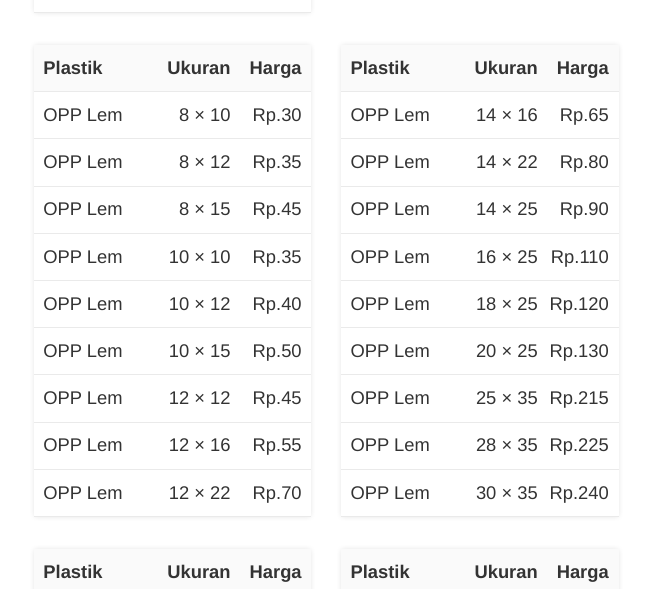
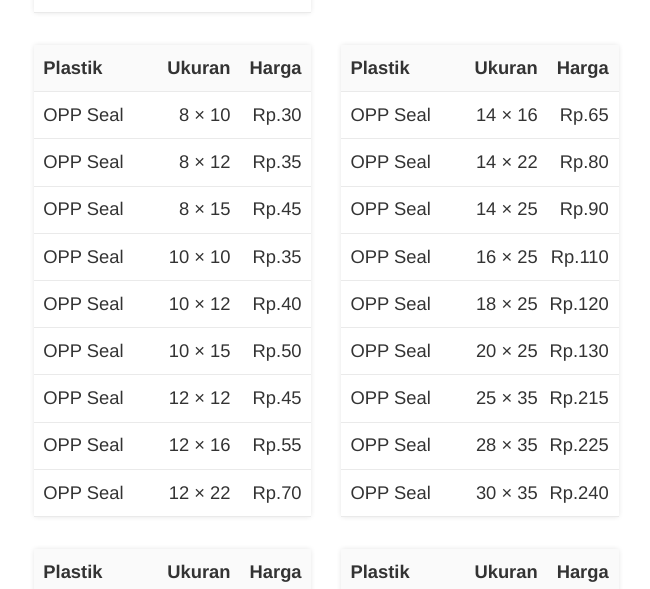
Before and after one commit to tertanda/kursif.github.io, a Jekyll site: the page built from daftar-harga.md, in a window 1280 px wide and 900 px high, scrolled down 1968 px. Shown: the part 156-745 px from the top of the window, without its empty margins (314-964 px from the left). Built offline with Jekyll 4.4.1, drawn with Linux system fonts in a browser that asks for light colours; a script that is not in the unit is left out.

Commit message:
Memperbarui jenis plastik.

```diff
--- a/_includes/part/price.html
+++ b/_includes/part/price.html
@@ -162,31 +162,31 @@
                     <span class="site-item__type">Plastik</span><span class="site-item__size">Ukuran<sup></sup></span><span class="site-item__price">Harga</span>
                 </li>
                 <li class="site-price__item page-column">
-                    <span class="site-item__type">OPP Lem</span><span class="site-item__size">8 &times; 10</span><span class="site-item__price">Rp.30</span>
+                    <span class="site-item__type">OPP Seal</span><span class="site-item__size">8 &times; 10</span><span class="site-item__price">Rp.30</span>
                 </li>
                 <li class="site-price__item page-column">
-                    <span class="site-item__type">OPP Lem</span><span class="site-item__size">8 &times; 12</span><span class="site-item__price">Rp.35</span>
+                    <span class="site-item__type">OPP Seal</span><span class="site-item__size">8 &times; 12</span><span class="site-item__price">Rp.35</span>
                 </li>
                 <li class="site-price__item page-column">
-                    <span class="site-item__type">OPP Lem</span><span class="site-item__size">8 &times; 15</span><span class="site-item__price">Rp.45</span>
+                    <span class="site-item__type">OPP Seal</span><span class="site-item__size">8 &times; 15</span><span class="site-item__price">Rp.45</span>
                 </li>
                 <li class="site-price__item page-column">
-                    <span class="site-item__type">OPP Lem</span><span class="site-item__size">10 &times; 10</span><span class="site-item__price">Rp.35</span>
+                    <span class="site-item__type">OPP Seal</span><span class="site-item__size">10 &times; 10</span><span class="site-item__price">Rp.35</span>
                 </li>
                 <li class="site-price__item page-column">
-                    <span class="site-item__type">OPP Lem</span><span class="site-item__size">10 &times; 12</span><span class="site-item__price">Rp.40</span>
+                    <span class="site-item__type">OPP Seal</span><span class="site-item__size">10 &times; 12</span><span class="site-item__price">Rp.40</span>
                 </li>
                 <li class="site-price__item page-column">
-                    <span class="site-item__type">OPP Lem</span><span class="site-item__size">10 &times; 15</span><span class="site-item__price">Rp.50</span>
+                    <span class="site-item__type">OPP Seal</span><span class="site-item__size">10 &times; 15</span><span class="site-item__price">Rp.50</span>
                 </li>
                 <li class="site-price__item page-column">
-                    <span class="site-item__type">OPP Lem</span><span class="site-item__size">12 &times; 12</span><span class="site-item__price">Rp.45</span>
+                    <span class="site-item__type">OPP Seal</span><span class="site-item__size">12 &times; 12</span><span class="site-item__price">Rp.45</span>
                 </li>
                 <li class="site-price__item page-column">
-                    <span class="site-item__type">OPP Lem</span><span class="site-item__size">12 &times; 16</span><span class="site-item__price">Rp.55</span>
+                    <span class="site-item__type">OPP Seal</span><span class="site-item__size">12 &times; 16</span><span class="site-item__price">Rp.55</span>
                 </li>
                 <li class="site-price__item page-column">
-                    <span class="site-item__type">OPP Lem</span><span class="site-item__size">12 &times; 22</span><span class="site-item__price">Rp.70</span>
+                    <span class="site-item__type">OPP Seal</span><span class="site-item__size">12 &times; 22</span><span class="site-item__price">Rp.70</span>
                 </li>
             </ul>
         </div>
@@ -196,31 +196,31 @@
                     <span class="site-item__type">Plastik</span><span class="site-item__size">Ukuran<sup></sup></span><span class="site-item__price">Harga</span>
                 </li>
                 <li class="site-price__item page-column">
-                    <span class="site-item__type">OPP Lem</span><span class="site-item__size">14 &times; 16</span><span class="site-item__price">Rp.65</span>
+                    <span class="site-item__type">OPP Seal</span><span class="site-item__size">14 &times; 16</span><span class="site-item__price">Rp.65</span>
                 </li>
                 <li class="site-price__item page-column">
-                    <span class="site-item__type">OPP Lem</span><span class="site-item__size">14 &times; 22</span><span class="site-item__price">Rp.80</span>
+                    <span class="site-item__type">OPP Seal</span><span class="site-item__size">14 &times; 22</span><span class="site-item__price">Rp.80</span>
                 </li>
                 <li class="site-price__item page-column">
-                    <span class="site-item__type">OPP Lem</span><span class="site-item__size">14 &times; 25</span><span class="site-item__price">Rp.90</span>
+                    <span class="site-item__type">OPP Seal</span><span class="site-item__size">14 &times; 25</span><span class="site-item__price">Rp.90</span>
                 </li>
                 <li class="site-price__item page-column">
-                    <span class="site-item__type">OPP Lem</span><span class="site-item__size">16 &times; 25</span><span class="site-item__price">Rp.110</span>
+                    <span class="site-item__type">OPP Seal</span><span class="site-item__size">16 &times; 25</span><span class="site-item__price">Rp.110</span>
                 </li>
                 <li class="site-price__item page-column">
-                    <span class="site-item__type">OPP Lem</span><span class="site-item__size">18 &times; 25</span><span class="site-item__price">Rp.120</span>
+                    <span class="site-item__type">OPP Seal</span><span class="site-item__size">18 &times; 25</span><span class="site-item__price">Rp.120</span>
                 </li>
                 <li class="site-price__item page-column">
-                    <span class="site-item__type">OPP Lem</span><span class="site-item__size">20 &times; 25</span><span class="site-item__price">Rp.130</span>
+                    <span class="site-item__type">OPP Seal</span><span class="site-item__size">20 &times; 25</span><span class="site-item__price">Rp.130</span>
                 </li>
                 <li class="site-price__item page-column">
-                    <span class="site-item__type">OPP Lem</span><span class="site-item__size">25 &times; 35</span><span class="site-item__price">Rp.215</span>
+                    <span class="site-item__type">OPP Seal</span><span class="site-item__size">25 &times; 35</span><span class="site-item__price">Rp.215</span>
                 </li>
                 <li class="site-price__item page-column">
-                    <span class="site-item__type">OPP Lem</span><span class="site-item__size">28 &times; 35</span><span class="site-item__price">Rp.225</span>
+                    <span class="site-item__type">OPP Seal</span><span class="site-item__size">28 &times; 35</span><span class="site-item__price">Rp.225</span>
                 </li>
                 <li class="site-price__item page-column">
-                    <span class="site-item__type">OPP Lem</span><span class="site-item__size">30 &times; 35</span><span class="site-item__price">Rp.240</span>
+                    <span class="site-item__type">OPP Seal</span><span class="site-item__size">30 &times; 35</span><span class="site-item__price">Rp.240</span>
                 </li>
             </ul>
         </div>
```
